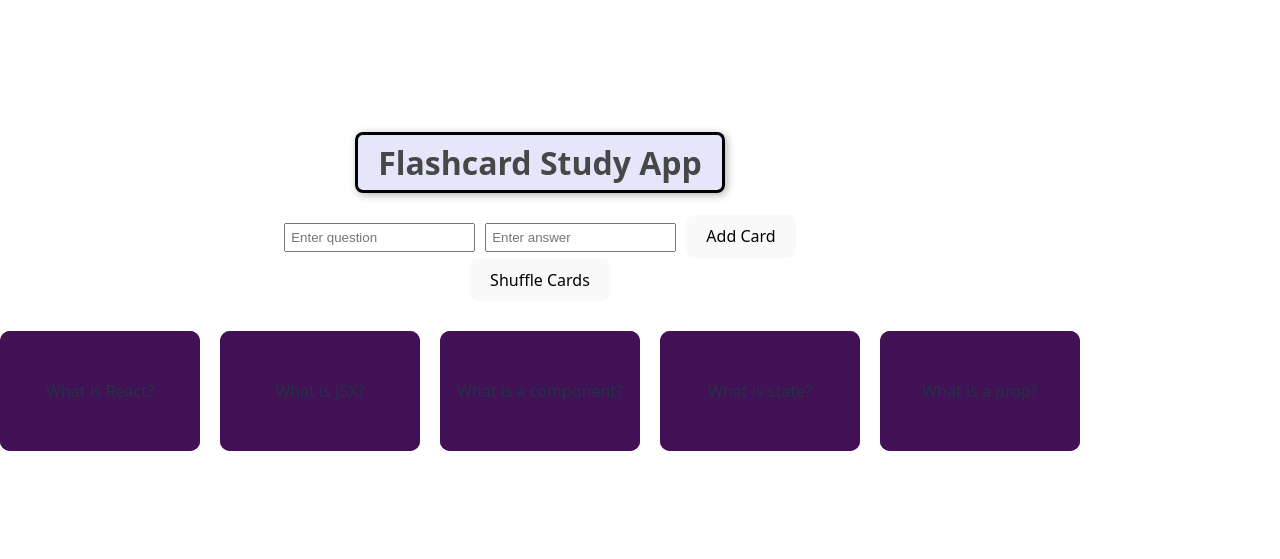
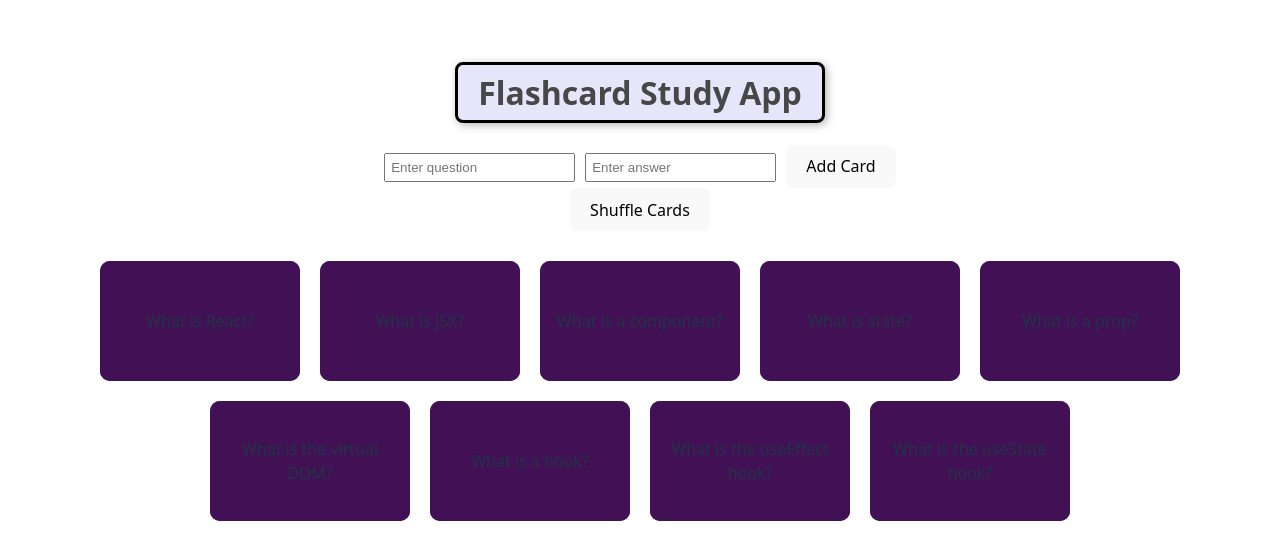
Before and after one commit to Jennireyes1010/Final-Project-FlashCardApp, a React (Vite) app: page / in a window 1280 px wide. Shown: the part 119-678 px from the top of the page. Built offline with nearby package versions, Linux system fonts and the light colour scheme.

Commit message:
Add Flash Cards

```diff
--- a/src/App.jsx
+++ b/src/App.jsx
@@ -9,7 +9,11 @@ export default function App() {
     { question: "What is JSX?", answer: "A syntax extension for JavaScript." },
     { question: "What is a component?", answer: "Reusable piece of UI in React." },
     { question: "What is state?", answer: "A way to manage data in a component." },
-    { question: "What is a prop?", answer: "A way to pass data to components." }
+    { question: "What is a prop?", answer: "A way to pass data to components." },
+    { question: "What is the virtual DOM?", answer: "A lightweight copy of the real DOM." },
+    { question: "What is a hook?", answer: "A function that lets you use state and other React features in functional components." },
+    { question: "What is the useEffect hook?", answer: "A hook that lets you perform side effects in functional components." },
+    { question: "What is the useState hook?", answer: "A hook that lets you add state to functional components." }
   ]);
 
 
```
